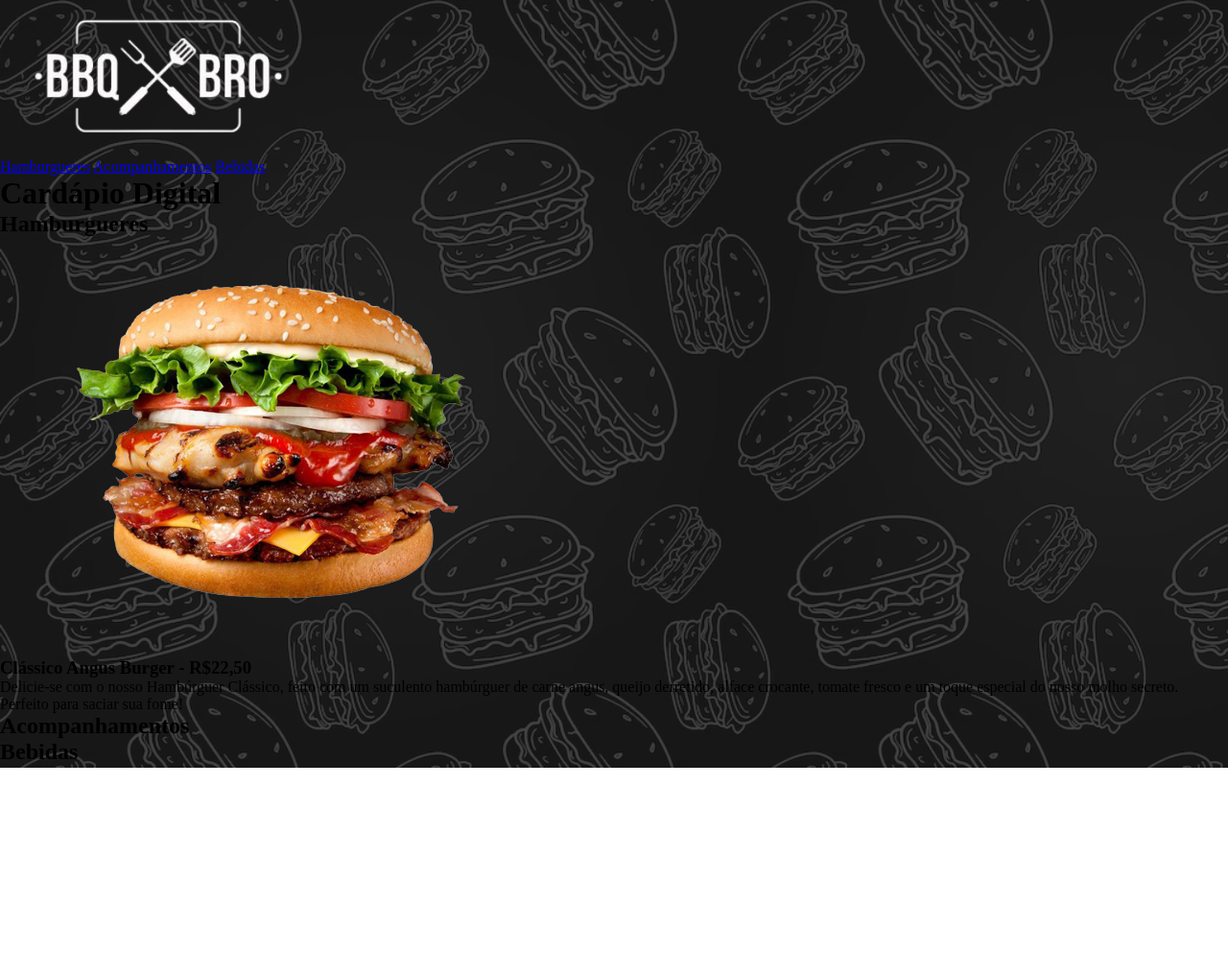
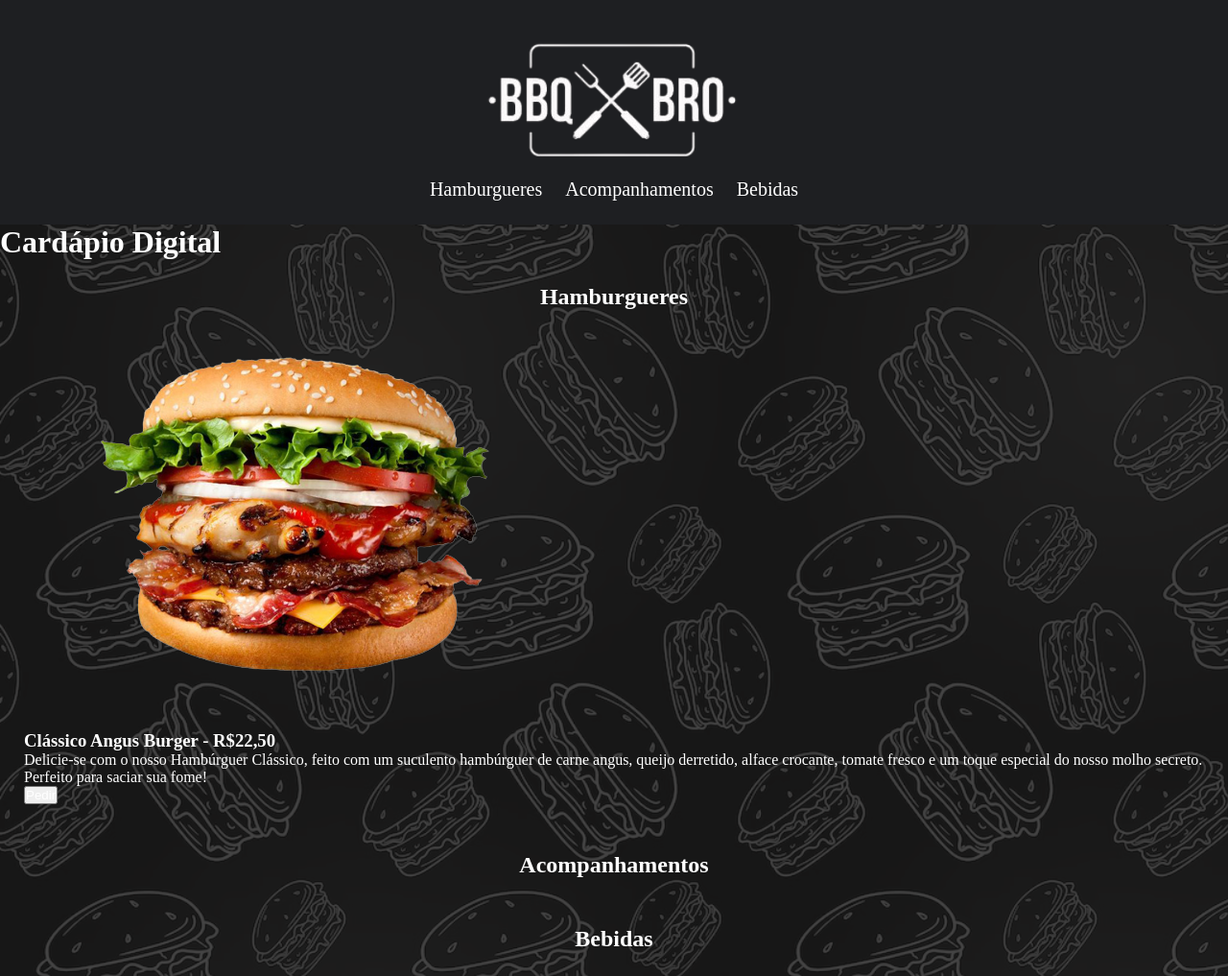
Before and after one commit to techcomkathia/cardapioDigital2, a plain HTML site: page index.html in a window 1280 px wide. Shown: the whole page at 96% size. Before the commit the page ends 800 px from the top, so only its background shows below. Drawn offline with Linux system fonts and the light colour scheme.

Commit message:
alterações de css com display flex

```diff
--- a/index.html
+++ b/index.html
@@ -24,12 +24,12 @@
 
             <h2>Hamburgueres</h2>
 
-            <div>
+            <div class="boxProduto">
                 <img src="imagens/burger01.png" alt="Clássico Angus Burger">
 
                 <h3>Clássico Angus Burger - R$22,50</h3>
                 <p>Delicie-se com o nosso Hambúrguer Clássico, feito com um suculento hambúrguer de carne angus, queijo derretido, alface crocante, tomate fresco e um toque especial do nosso molho secreto. Perfeito para saciar sua fome!</p>
-
+                <button>Pedir</button>
             </div>
 
         </section>
--- a/style.css
+++ b/style.css
@@ -2,6 +2,7 @@
     margin: 0;
     padding: 0;
     box-sizing: border-box;
+    color:#ffffff
 }
 
 /* definir as variáveis globais */
@@ -16,3 +17,28 @@
 body{
     background-image: url(imagens/bg.png);
 }
+
+header{
+    background-color: var(--corNavegacao);
+    padding: 20px;
+    display: flex;
+    flex-direction: column;
+    align-items: center;
+    justify-content: center;
+    padding: 25px;
+}
+
+a{
+    text-decoration: none;
+    color: var(--corTextos);
+    font-size: 20px;
+    margin: 10px;
+}
+
+section{
+    display: flex;
+    flex-direction: column;
+    align-items: center;
+    justify-content: center;
+    padding: 25px;
+}
```
